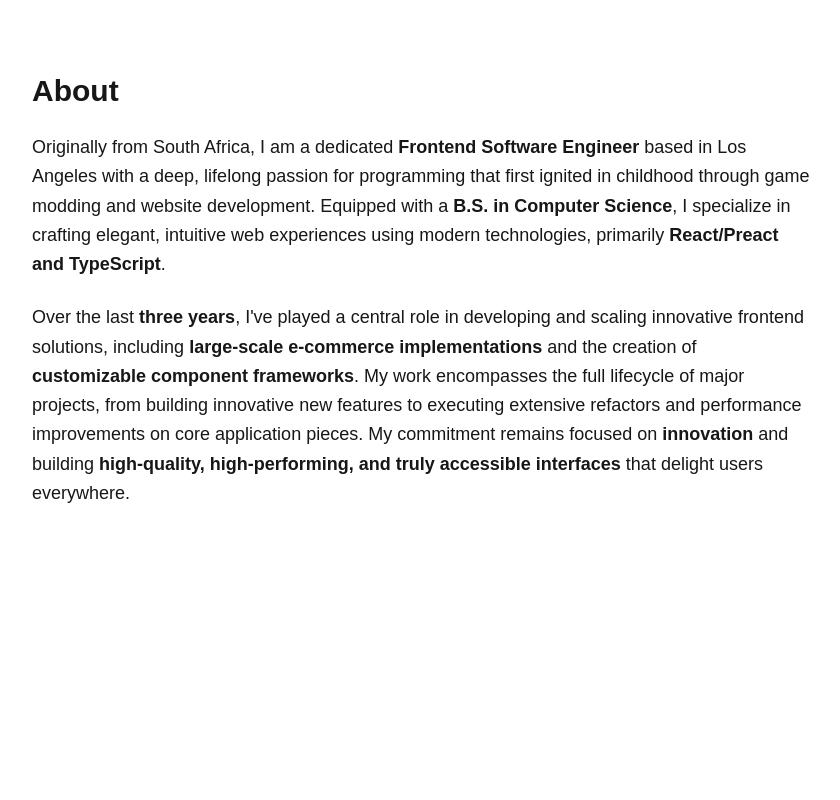
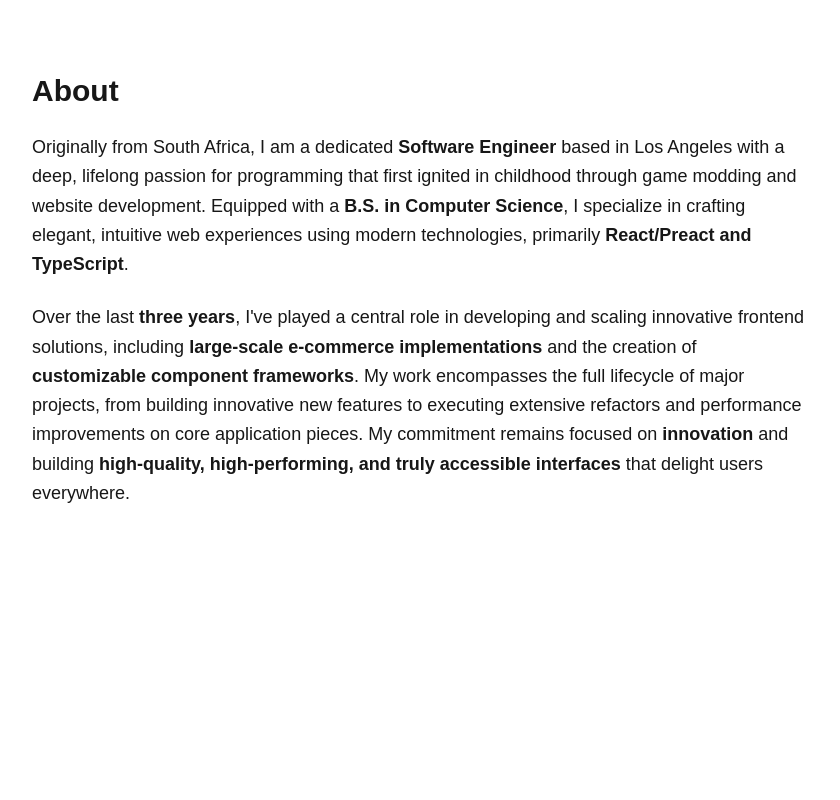
Before and after one commit to balacarter/balacarter, a Next.js app: page / in a window 1280 px wide. Shown: the part 840-1640 px from the top of the page, without its empty margins (409-1249 px from the left). Built offline with nearby package versions, Linux system fonts and the light colour scheme.

Commit message:
refactor: update UI elements and layout adjustments across components

```diff
--- a/src/app/page.tsx
+++ b/src/app/page.tsx
@@ -125,12 +125,10 @@ export default function Home() {
                 <div className="prose dark:prose-invert max-w-none">
                   <p className="text-lg leading-relaxed mb-6">
                     Originally from South Africa, I am a dedicated{' '}
-                    <span className="font-bold">
-                      Frontend Software Engineer
-                    </span>{' '}
-                    based in Los Angeles with a deep, lifelong passion for
-                    programming that first ignited in childhood through game
-                    modding and website development. Equipped with a{' '}
+                    <span className="font-bold">Software Engineer</span> based
+                    in Los Angeles with a deep, lifelong passion for programming
+                    that first ignited in childhood through game modding and
+                    website development. Equipped with a{' '}
                     <span className="font-bold">B.S. in Computer Science</span>,
                     I specialize in crafting elegant, intuitive web experiences
                     using modern technologies, primarily{' '}
--- a/src/components/ExperienceCard.tsx
+++ b/src/components/ExperienceCard.tsx
@@ -25,7 +25,7 @@ export default function ExperienceCard({
       <div className="relative z-10">
         {/* Header - Company and Period */}
         <div className="flex flex-wrap items-start justify-between gap-4 mb-4">
-          <div className="flex-1 min-w-0">
+          <div className="min-w-0">
             <h3 className="text-2xl font-bold text-gray-900 dark:text-white mb-1 group-hover:text-cyan-600 dark:group-hover:text-cyan-400 transition-colors">
               {company}
             </h3>
@@ -56,7 +56,8 @@ export default function ExperienceCard({
                 <p className="text-gray-700 dark:text-gray-300 leading-relaxed">
                   {hasBoldSection ? (
                     <>
-                      <span className="font-bold">{parts[0]}</span> by {parts[1]}
+                      <span className="font-bold">{parts[0]}</span> by{' '}
+                      {parts[1]}
                     </>
                   ) : (
                     achievement
--- a/src/components/Sidebar.tsx
+++ b/src/components/Sidebar.tsx
@@ -60,7 +60,7 @@ export default function Sidebar({
           {/* Header */}
           <div className="mb-6 pb-6 border-b border-gray-200 dark:border-gray-800 relative">
             {/* Mobile Close Button */}
-            {isMobile && (
+
             <button
               onClick={onClose}
               className="absolute top-0 right-0 p-2 text-gray-600 dark:text-gray-400 hover:text-gray-900 dark:hover:text-white transition-colors"
@@ -80,7 +80,6 @@ export default function Sidebar({
                 />
               </svg>
             </button>
-            )}
 
             <h1 className="text-3xl font-bold tracking-tight mb-2">
               Bala Carter
--- a/src/components/Terminal.tsx
+++ b/src/components/Terminal.tsx
@@ -242,7 +242,7 @@ export default function Terminal() {
             width: '350%',
             height: '300%',
             top: '-300px',
-            left: '-460px',
+            left: '-590px',
           }}
         ></div>
 
--- a/src/lib/email.ts
+++ b/src/lib/email.ts
@@ -43,6 +43,9 @@ export async function sendContactEmail(data: ContactFormData) {
     return { success: true, data: result };
   } catch (error) {
     console.error('Failed to send email:', error);
-    return { success: false, error: error instanceof Error ? error.message : 'Unknown error' };
+    return {
+      success: false,
+      error: error instanceof Error ? error.message : 'Unknown error',
+    };
   }
 }
```
Lines whose indentation alone changed are shown as unchanged.
